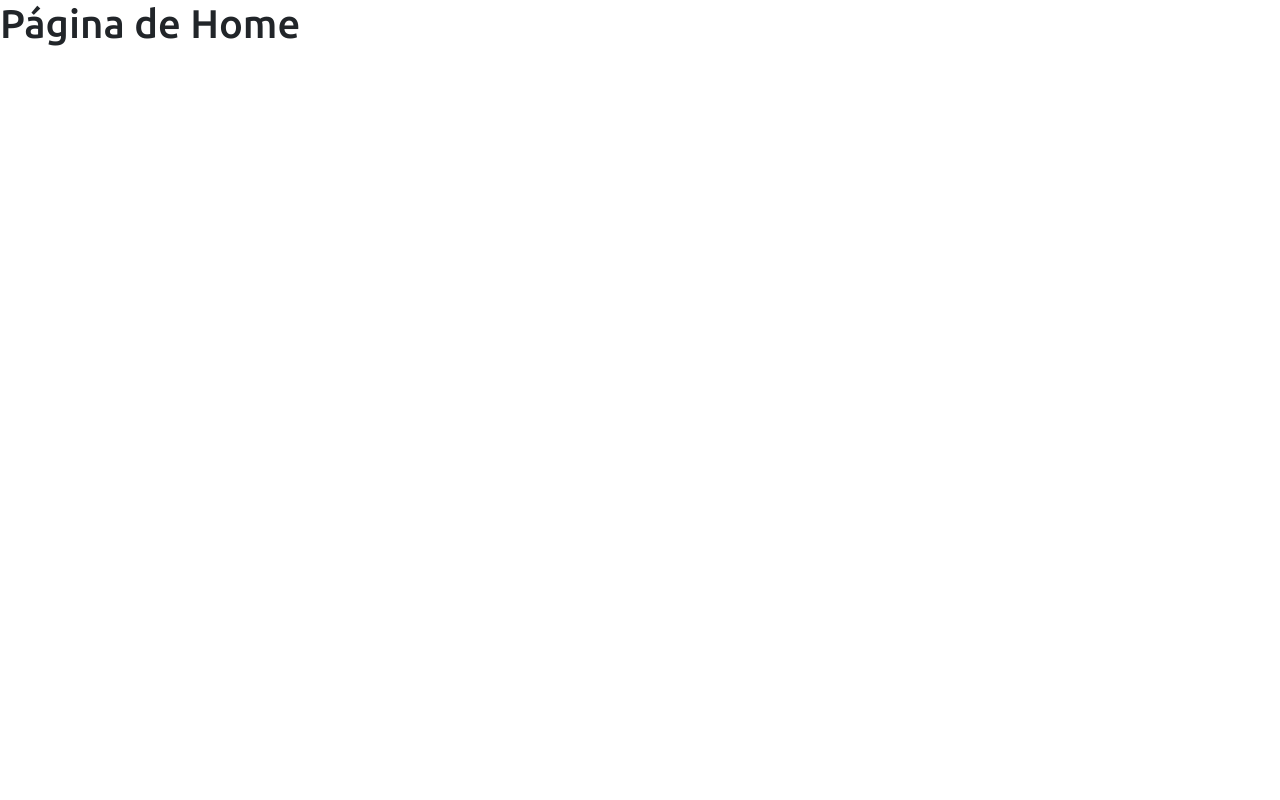
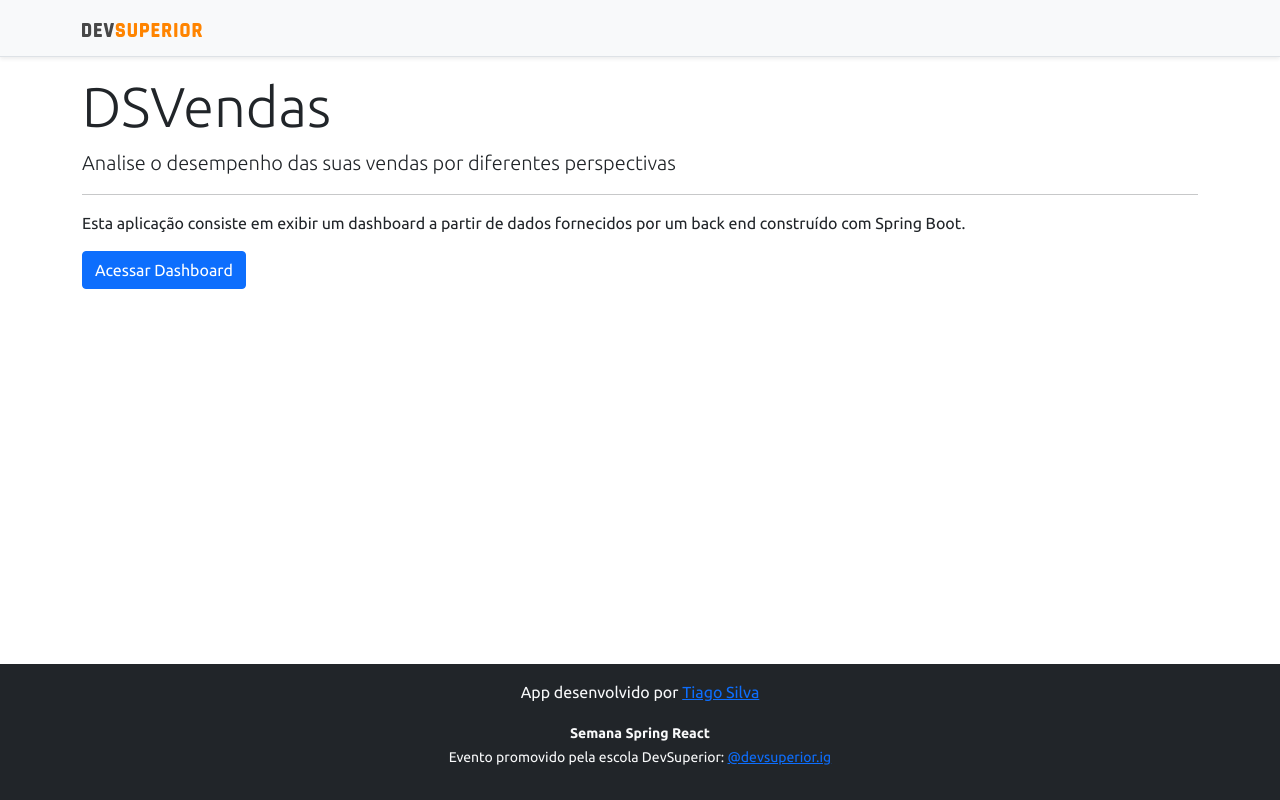
Before and after one commit to tiagosilva91/projeto-sds, a React (Create React App) app in the folder frontend/: page / in a window 1280 px wide. Built offline with nearby package versions, Linux system fonts and the light colour scheme.

Commit message:
Home, navigation

```diff
--- a/frontend/src/components/navbar/index.tsx
+++ b/frontend/src/components/navbar/index.tsx
@@ -1,3 +1,4 @@
+import { Link } from 'react-router-dom';
 import ImgDsDark from '../../assets/img/ds-dark.svg';
 
 export default function NavBar() {
@@ -5,7 +6,9 @@
         <div className="d-flex flex-column flex-md-row align-items-center p-3 px-md-4 mb-3 bg-light border-bottom shadow-sm">
             <div className="container">
                 <nav className="my-2 my-md-0 mr-md-3">
-                    <img src={ImgDsDark} alt="DevSuperior" width="120" />
+                    <Link to="/">
+                        <img src={ImgDsDark} alt="DevSuperior" width="120" />
+                    </Link>
                 </nav>
             </div>
         </div>
--- a/frontend/src/pages/Home/index.tsx
+++ b/frontend/src/pages/Home/index.tsx
@@ -1,9 +1,24 @@
+import Footer from "components/footer";
+import NavBar from "components/navbar";
+import { Link } from "react-router-dom";
 
 
 export default function Home() {
     return (
-        <div>
-            <h1>Página de Home</h1>
-        </div>
+        <>
+            <NavBar />
+            <div className="container">
+                <div className="jumbotron">
+                    <h1 className="display-4">DSVendas</h1>
+                    <p className="lead">Analise o desempenho das suas vendas por diferentes perspectivas</p>
+                    <hr />
+                    <p>Esta aplicação consiste em exibir um dashboard a partir de dados fornecidos por um back end construído com Spring Boot.</p>
+                </div>
+                <Link className="btn btn-primary btn-large"to='/dashboard'>
+                    Acessar Dashboard
+                </Link>
+            </div>
+            <Footer />
+        </>
     );
 }
```
